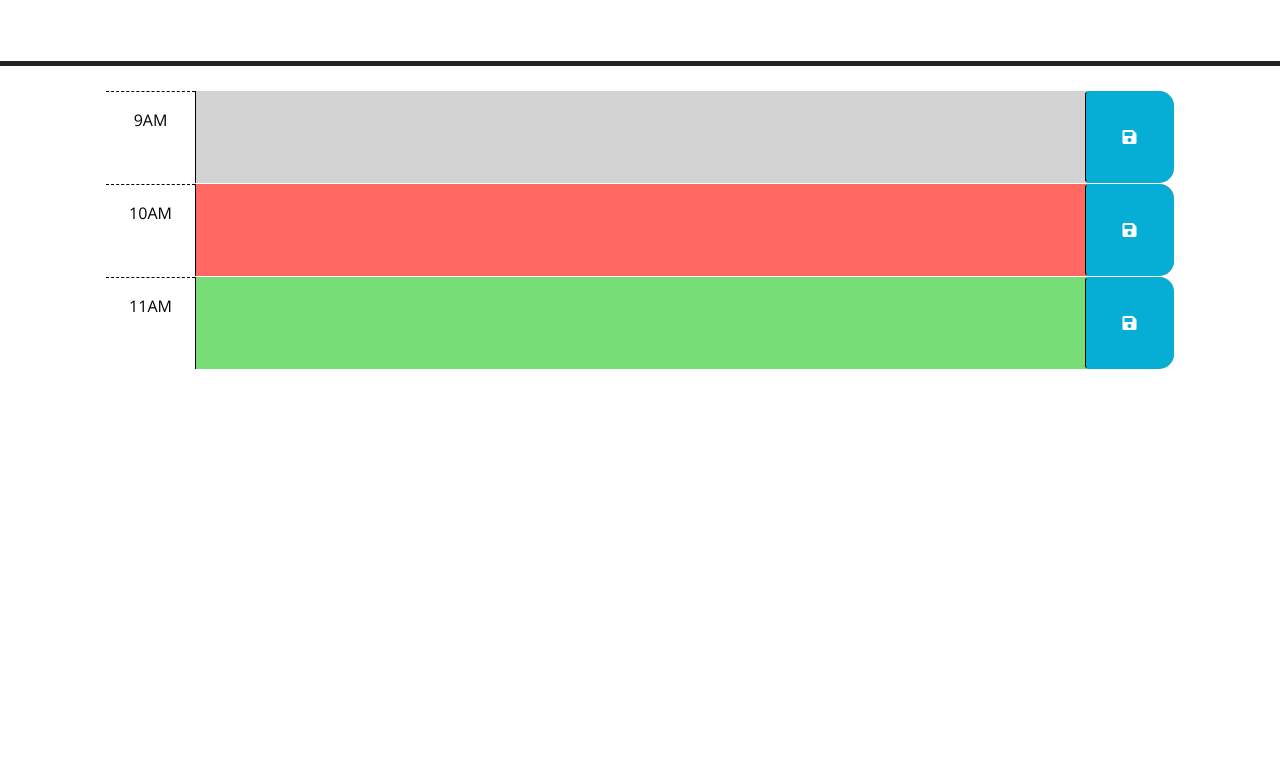
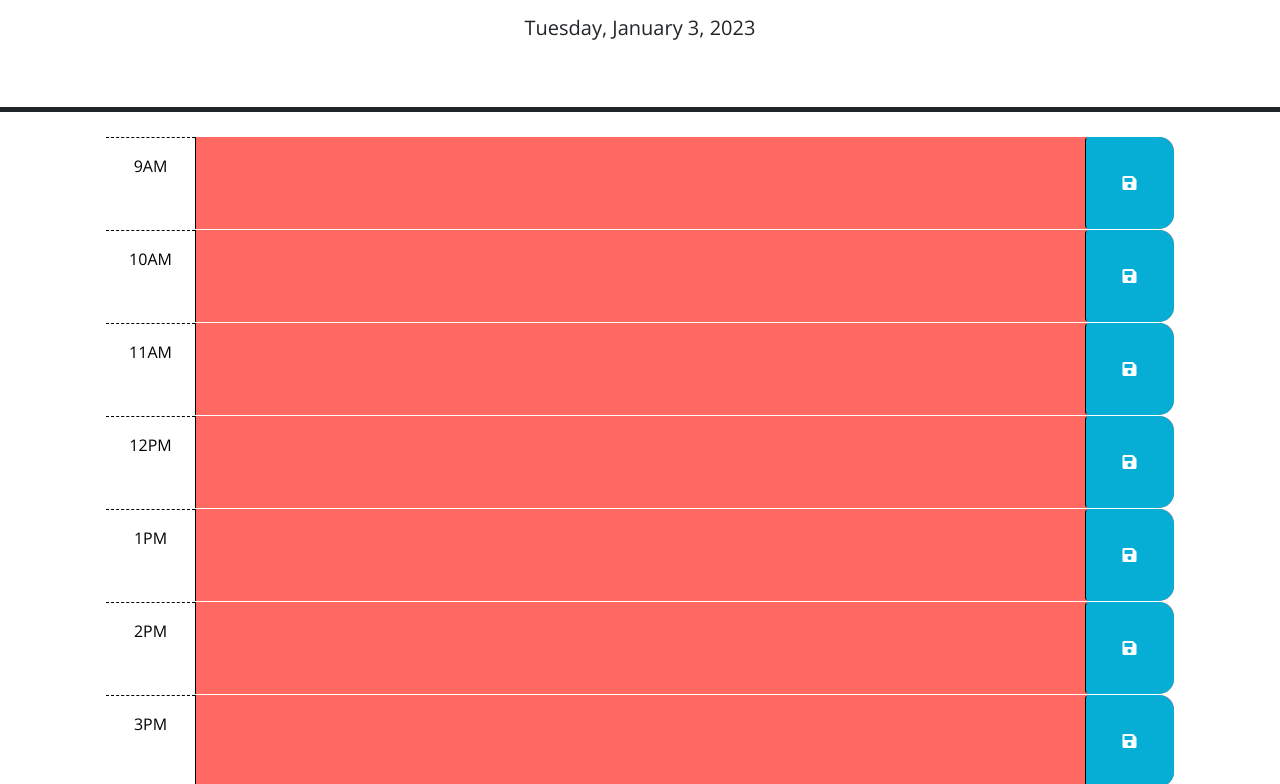
Before and after one commit to bsimmonds28/work-day-scheduler, a plain HTML site: page Develop/index.html in a window 1280 px wide. Shown: the part 166-950 px from the top of the page. Before the commit the page ends 800 px from the top, so only its background shows below. Drawn offline with nearby package versions, Linux system fonts and the light colour scheme.

Commit message:
updated code

```diff
--- a/Develop/index.html
+++ b/Develop/index.html
@@ -39,8 +39,7 @@
         code is implemented.
         -->
 
-      <!-- Example of a past time block. The "past" class adds a gray background color. -->
-      <div id="hour-9" class="row time-block past">
+      <div id="hour-9" class="row time-block">
         <div class="col-2 col-md-1 hour text-center py-3">9AM</div>
         <textarea class="col-8 col-md-10 description" rows="3"> </textarea>
         <button class="btn saveBtn col-2 col-md-1" aria-label="save">
@@ -48,8 +47,7 @@
         </button>
       </div>
 
-      <!-- Example of a a present time block. The "present" class adds a red background color. -->
-      <div id="hour-10" class="row time-block present">
+      <div id="hour-10" class="row time-block">
         <div class="col-2 col-md-1 hour text-center py-3">10AM</div>
         <textarea class="col-8 col-md-10 description" rows="3"> </textarea>
         <button class="btn saveBtn col-2 col-md-1" aria-label="save">
@@ -57,9 +55,56 @@
         </button>
       </div>
 
-      <!-- Example of a future time block. The "future" class adds a green background color. -->
-      <div id="hour-11" class="row time-block future">
+      <div id="hour-11" class="row time-block">
         <div class="col-2 col-md-1 hour text-center py-3">11AM</div>
+        <textarea class="col-8 col-md-10 description" rows="3"> </textarea>
+        <button class="btn saveBtn col-2 col-md-1" aria-label="save">
+          <i class="fas fa-save" aria-hidden="true"></i>
+        </button>
+      </div>
+
+      <div id="hour-12" class="row time-block">
+        <div class="col-2 col-md-1 hour text-center py-3">12PM</div>
+        <textarea class="col-8 col-md-10 description" rows="3"> </textarea>
+        <button class="btn saveBtn col-2 col-md-1" aria-label="save">
+          <i class="fas fa-save" aria-hidden="true"></i>
+        </button>
+      </div>
+
+      <div id="hour-13" class="row time-block">
+        <div class="col-2 col-md-1 hour text-center py-3">1PM</div>
+        <textarea class="col-8 col-md-10 description" rows="3"> </textarea>
+        <button class="btn saveBtn col-2 col-md-1" aria-label="save">
+          <i class="fas fa-save" aria-hidden="true"></i>
+        </button>
+      </div>
+
+      <div id="hour-14" class="row time-block">
+        <div class="col-2 col-md-1 hour text-center py-3">2PM</div>
+        <textarea class="col-8 col-md-10 description" rows="3"> </textarea>
+        <button class="btn saveBtn col-2 col-md-1" aria-label="save">
+          <i class="fas fa-save" aria-hidden="true"></i>
+        </button>
+      </div>
+
+      <div id="hour-15" class="row time-block">
+        <div class="col-2 col-md-1 hour text-center py-3">3PM</div>
+        <textarea class="col-8 col-md-10 description" rows="3"> </textarea>
+        <button class="btn saveBtn col-2 col-md-1" aria-label="save">
+          <i class="fas fa-save" aria-hidden="true"></i>
+        </button>
+      </div>
+
+      <div id="hour-16" class="row time-block">
+        <div class="col-2 col-md-1 hour text-center py-3">4PM</div>
+        <textarea class="col-8 col-md-10 description" rows="3"> </textarea>
+        <button class="btn saveBtn col-2 col-md-1" aria-label="save">
+          <i class="fas fa-save" aria-hidden="true"></i>
+        </button>
+      </div>
+
+      <div id="hour-17" class="row time-block">
+        <div class="col-2 col-md-1 hour text-center py-3">5PM</div>
         <textarea class="col-8 col-md-10 description" rows="3"> </textarea>
         <button class="btn saveBtn col-2 col-md-1" aria-label="save">
           <i class="fas fa-save" aria-hidden="true"></i>
--- a/Develop/script.js
+++ b/Develop/script.js
@@ -1,23 +1,145 @@
-// Wrap all code that interacts with the DOM in a call to jQuery to ensure that
-// the code isn't run until the browser has finished rendering all the elements
-// in the html.
+var saveButton = $('.saveBtn');
+var currentTime = dayjs();
+var userInput = [];
+var displayDate = $('#currentDay');
+var timeblockArray = [
+  {
+    id: $('#hour-9'),
+    idValue: $('#hour-9').attr('id'),
+    hour: 09
+  },
+  {
+    id: $('#hour-10'),
+    idValue: $('#hour-10').attr('id'),
+    hour: 10
+  },
+  {
+    id: $('#hour-11'),
+    idValue: $('#hour-11').attr('id'),
+    hour: 11
+  },
+  {
+    id: $('#hour-12'),
+    idValue: $('#hour-12').attr('id'),
+    hour: 12
+  },
+  {
+    id: $('#hour-13'),
+    idValue: $('#hour-13').attr('id'),
+    hour: 13
+  },
+  {
+    id: $('#hour-14'),
+    idValue: $('#hour-14').attr('id'),
+    hour: 14
+  },
+  {
+    id: $('#hour-15'),
+    idValue: $('#hour-15').attr('id'),
+    hour: 15
+  },
+  {
+    id: $('#hour-16'),
+    idValue: $('#hour-16').attr('id'),
+    hour: 16
+  },
+  {
+    id: $('#hour-17'),
+    idValue: $('#hour-17').attr('id'),
+    hour: 17
+  }
+]
+console.log(timeblockArray);
+
+/* Wrap all code that interacts with the DOM in a call to jQuery to ensure that
+the code isn't run until the browser has finished rendering all the elements
+in the html. */
+window.addEventListener("load", (event) => {
+
   $(function () {
+
+    /* Added code to display the current date in the header of the page. */
+    displayDate.text(currentTime.format('dddd, MMMM D, YYYY'));
+
+    /* Add code to apply the past, present, or future class to each time
+    block by comparing the id to the current hour. HINTS: How can the id
+    attribute of each time-block be used to conditionally add or remove the
+    past, present, and future classes? How can Day.js be used to get the
+    current hour in 24-hour time? */
+
+    for (var i = 0; i < timeblockArray.length; i++) {
+        militaryTime = currentTime.format('HH');
+        if (timeblockArray[i].hour = militaryTime) {
+          timeblockArray[i].id.addClass('present');
+        } else if (timeblockArray[i].hour < militaryTime) {
+          timeblockArray[i].id.addClass('past');
+        } else {
+          timeblockArray[i].id.addClass('future');
+        }
+    };
+
     // TODO: Add a listener for click events on the save button. This code should
     // use the id in the containing time-block as a key to save the user input in
     // local storage. HINT: What does `this` reference in the click listener
     // function? How can DOM traversal be used to get the "hour-x" id of the
     // time-block containing the button that was clicked? How might the id be
     // useful when saving the description in local storage?
-  //
-  // TODO: Add code to apply the past, present, or future class to each time
-  // block by comparing the id to the current hour. HINTS: How can the id
-  // attribute of each time-block be used to conditionally add or remove the
-  // past, present, and future classes? How can Day.js be used to get the
-  // current hour in 24-hour time?
-  //
+
+    /* Save users input when they click save */
+    saveButton.on('click', saveInput);
+
+    function saveInput (event) {
+        event.preventDefault();
+
+        var btnClicked = $(event.target);
+
+        if (btnClicked != null) {
+          var userInputTemp = [
+            {
+              input: $(this).children().val(),
+              timeId: $(this).attr('id')
+            }
+          ];
+          console.log(userInputTemp);
+          userInput.push(userInputTemp);
+          console.log(userInput);
+        }
+
+        storeInput();
+    };
+
+    /* Put object in storage and JSON.stringify to convert it as a string */
+    function storeInput() {
+      localStorage.setItem("userInput", JSON.stringify(userInput));
+    }
+
+    /* Use JSON.parse() to convert text to JavaScript object */
+    function init(){
+      var userInputStored = JSON.parse(localStorage.getItem("userInput"));
+
+      if (userInputStored !== null){
+          userInput = userInputStored;
+      };
+
+      renderInput();
+    }
+    init();
+
     // TODO: Add code to get any user input that was saved in localStorage and set
     // the values of the corresponding textarea elements. HINT: How can the id
     // attribute of each time-block be used to do this?
-  //
-  // TODO: Add code to display the current date in the header of the page.
+
+    function renderInput() {
+      for (var i = 0; i < userInput.length; i++) {
+        userInputLoop = userInput[i].timeId;
+        for (var k = 0; k < timeblockArray.length; k++) {
+          if (userInput[i].timeId == timeblockArray[k].idValue) {
+
+          }
+        }
+      }
+    };
+
   });
+
+});
```
Lines whose indentation alone changed are shown as unchanged.
